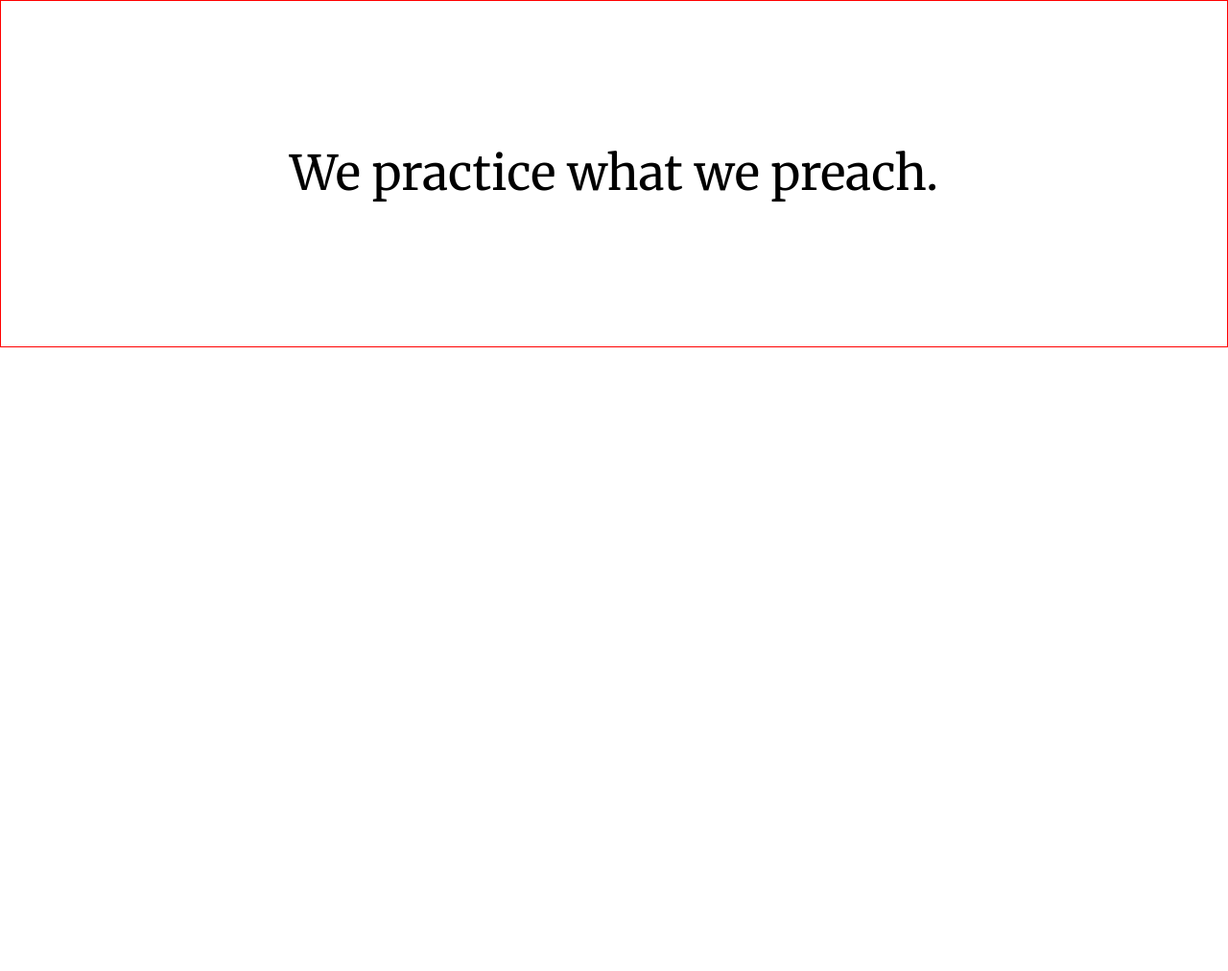
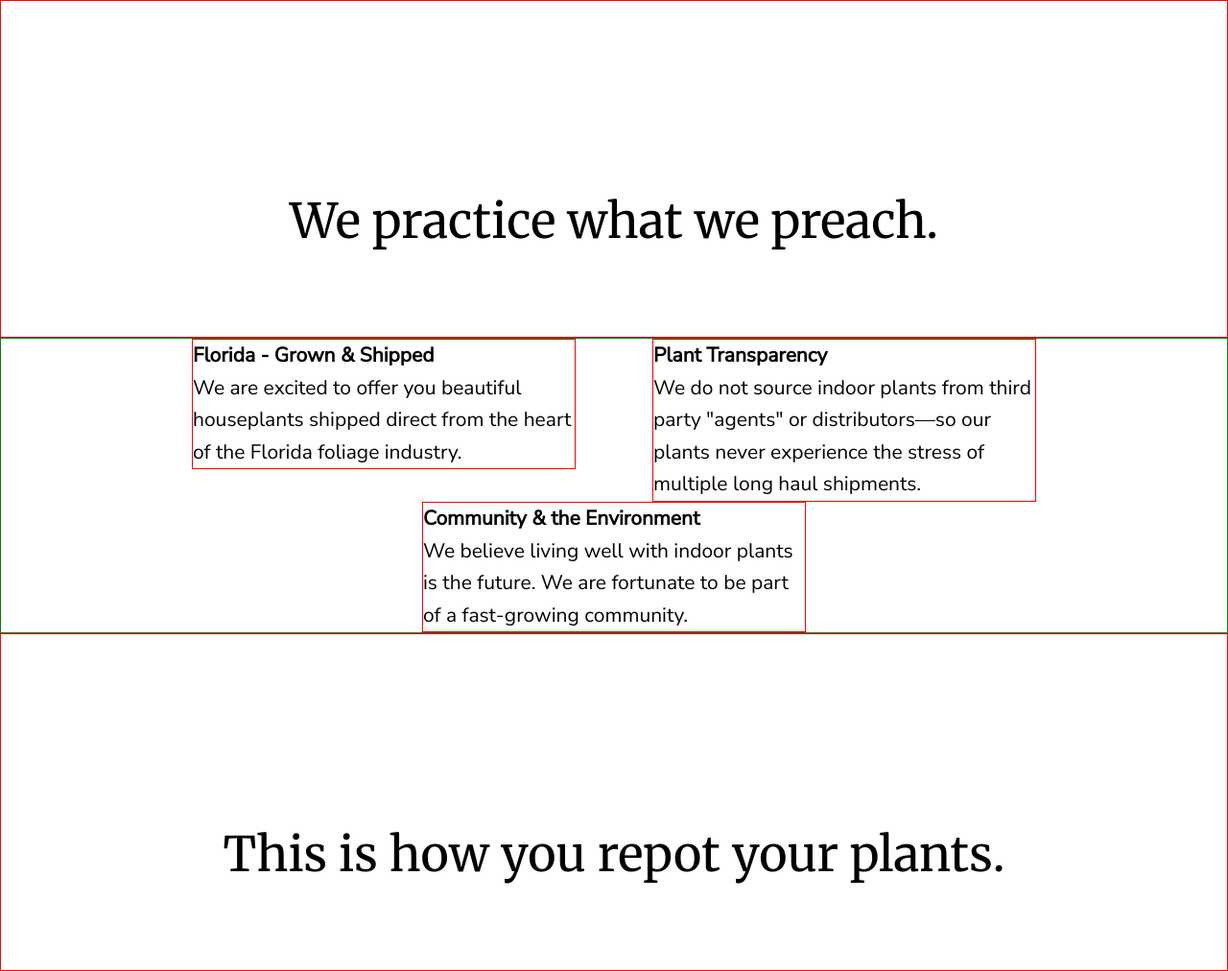
Before and after one commit to LordOfWozl/product-landingpage, a plain HTML site: page index.html in a window 1280 px wide. Shown: the part 2338-3350 px from the top of the page at 96% size. Before the commit the page ends 2700 px from the top, so only its background shows below. Drawn offline with Linux system fonts and the light colour scheme.

Commit message:
section features

```diff
--- a/css/main.css
+++ b/css/main.css
@@ -81,6 +81,14 @@ h2{
     font-size: 50px;
     line-height: 120%;
   }
+}
+
+
+h3{
+  font-family: 'Nunito Sans', sans-serif;
+  font-weight: bold;
+  font-size: 21px;
+  line-height: 160%;
 }
 
 
@@ -297,7 +305,7 @@ a.nav-link:hover {
 /* -------------------------------------------
 2.5 - FEATURES
 ----------------------------------------------*/
-.feature-text{
+.feature-heading{
   text-align: center;
   color: black;
   display: flex;
@@ -309,10 +317,10 @@ a.nav-link:hover {
   margin: 100px auto;
   width: 900px; */
 
-.feature-text h2 {
+.feature-heading h2 {
   max-width: 900px;
-  margin-top: 150px;
-  margin-bottom: 150px;
+  margin-top: 200px;
+  margin-bottom: 90px;
 }
 
 .feature-group{
@@ -320,9 +328,30 @@ a.nav-link:hover {
   flex-flow: row wrap;
   justify-content: space-between;
   align-items: baseline;
-  margin-bottom: 200px;
+  justify-content: center;
+  border: 1px solid green;
 
 }
+
+.feature{
+  display: flex;
+  flex-flow: column nowrap;
+  align-items: left;
+  text-align: left;
+  max-width: 400px;
+  margin: 0px 40px;
+    border: 1px solid red;
+
+}
+
+
+/* -------------------------------------------
+2.5 - TESTIMONIALS
+----------------------------------------------*/
+
+
+
+
 
 
 .container {
--- a/index.html
+++ b/index.html
@@ -15,6 +15,7 @@
 
 		<main>
 
+<!-- 2.3 - HERO -->
 		    <header id="header">
 		    	<img id="header-img" class="logo" src="https://upload.wikimedia.org/wikipedia/commons/c/c0/Location_dot_black.svg">
 				<nav id="nav-bar">
@@ -34,17 +35,22 @@
 			   		</div>
 		    	</div>
 			</section>
+
+<!-- 2.4 - SERVICE -->
 			<section>
 		        <div class="service-text">
 			    	<h2>We find and sell the world’s most beautiful plants.</h2>
 		        </div>
 		    </section>
+
 		    <section>
 		        <div class="img-product-group">
 			    	<img class="img-product portrait" src="https://images.unsplash.com/photo-1507746212228-2d3645cbeb56?ixlib=rb-1.2.1&ixid=eyJhcHBfaWQiOjEyMDd9&auto=format&fit=crop&w=895&q=80">
 			    	<img class="img-product landscape" src="https://images.unsplash.com/photo-1572510044384-b06d5f70502c?ixlib=rb-1.2.1&ixid=eyJhcHBfaWQiOjEyMDd9&auto=format&fit=crop&w=2293&q=80">
 				</div>
 		    </section>
+
+<!-- 2.5 - PRODUCTS -->
 		    <section>
 		    	<div class="img-product-group">
 			    	<div class="product-quote landscape">
@@ -54,6 +60,7 @@
 			    	<img class="img-product portrait" src="https://images.unsplash.com/photo-1507746112282-21667f934125?ixlib=rb-1.2.1&auto=format&fit=crop&w=934&q=80">
 			    </div>
 			</section>
+
 		    <section>
 		        <div class="img-product-group">
 			    	<img class="img-product portrait" src="https://images.unsplash.com/photo-1504606092959-544c02ab193b?ixlib=rb-1.2.1&ixid=eyJhcHBfaWQiOjEyMDd9&auto=format&fit=crop&w=934&q=80">
@@ -61,17 +68,37 @@
 				</div>
 		    </section>
 
-
+<!-- 2.6 - FEATURES -->
 			<section>
-		        <div class="feature-text">
+		        <div class="feature-heading">
 			    	<h2>We practice what we preach.</h2>
 		        </div>
 		    </section>
+			<section>
+		        <div class="feature-group">
+			    	<div class="feature">
+			    		<h3>Florida - Grown & Shipped</h3>
+			    		<p>We are excited to offer you beautiful houseplants shipped direct from the heart of the Florida foliage industry.</p>
+			    	</div>
+					<div class="feature">
+			    		<h3>Plant Transparency</h3>
+			    		<p>We do not source indoor plants from third party "agents" or distributors—so our plants never experience the stress of multiple long haul shipments.</p>
+			    	</div>
+			    	<div class="feature">
+			    		<h3>Community & the Environment</h3>
+			    		<p>We believe living well with indoor plants is the future. We are fortunate to be part of a fast-growing community. </p>
+			    	</div>
+		        </div>
+		    </section>
 
-
+<!-- 2.7 - TESTIMONIALS -->
+			<section>
+		        <div class="feature-heading">
+			    	<h2>This is how you repot your plants.</h2>
+		        </div>
+		    </section>
 		    <section>
 		        <div>
-
 		        </div>
 		    </section>
 
```
